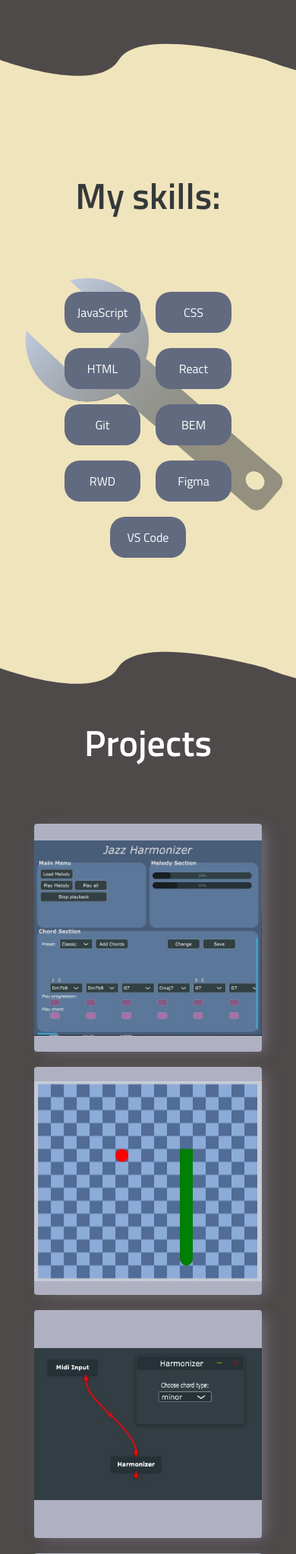
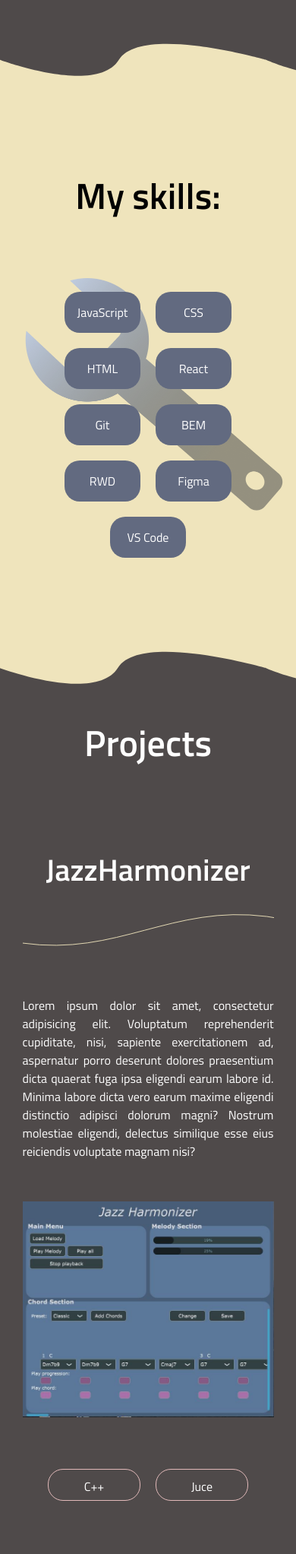
Before and after one commit to gabs505/portfolio_new_template, a PHP site: page / in a window 390 px wide. Shown: the part 843-2888 px from the top of the page at 76% size. Run offline with PHP 8.4, Linux system fonts and the light colour scheme.

Commit message:
Portfolio indcluding media queries and most animations

```diff
--- a/app.js
+++ b/app.js
@@ -1,44 +1,8 @@
+ScrollOut({
+  targets: 'h1,h2,p,div.skill, div.tool, div.gear, div.line, div.project-image,div.profile-photo, div.contact-me'
+})
 
-const projectCards=document.getElementsByClassName("project");
-let projectClass;
-let lastMouseOverEvent=false;
-
-
-const animationListener=(event)=>{
-
-    console.log(event.target)
-        if(event.target.tagName.toLowerCase()=="div"){
-            let paragraph=event.target.getElementsByTagName('p')[0]
-            let button=event.target.getElementsByTagName('button')[0];
-            paragraph.classList.replace("hidden", "animated")
-
-            button.classList.replace("hidden", "animated-button")
-
-
-        }
-
-
-
-}
-
-const deleteAnimationListener=(event)=>{
-
-        let paragraph=event.target.getElementsByTagName('p')[0]
-        let button=event.target.getElementsByTagName('button')[0]
-
-        paragraph.classList.replace("animated","hidden" )
-        button.classList.replace("animated-button","hidden" )
-
-
-
-
- }
-console.log(projectCards.length)
-for(let i=0;i<projectCards.length;i++){
-    projectCards[i].addEventListener("mouseover",(event)=>{animationListener(event);});
-    projectCards[i].addEventListener("mouseleave",(event)=>deleteAnimationListener(event));
-
-}
+var scroll = new SmoothScroll('a[href*="#"]');
 
 $(".shape-1").bind("animationend", function(){
     $(this).removeClass("shape-animation")
--- a/index.html
+++ b/index.html
@@ -22,11 +22,11 @@
         <div class="nav">
             <div class="nav-wrapper">
                 <ul>
-                    <li class="nav-item item-1">HOME</li>
-                    <li class="nav-item item-2">SKILLS</li>
-                    <li class="nav-item item-3">PROJECTS</li>
-                    <li class="nav-item item-4">ABOUT ME</li>
-                    <li class="nav-item item-5">CONTACT</li>
+                    <li class="nav-item item-1"><a data-scroll href="#home">HOME</a></li>
+                    <li class="nav-item item-2"><a data-scroll href="#skills"> SKILLS</a></li>
+                    <li class="nav-item item-3"><a data-scroll href="#projects">PROJECTS</a></li>
+                    <li class="nav-item item-4"><a data-scroll href="#about-me">ABOUT ME</a></li>
+                    <li class="nav-item item-5"><a data-scroll href="#contact">CONTACT</a></li>
                 </ul>
             </div>
 
@@ -35,7 +35,7 @@
 
 
         <!--MAIN SECTION-->
-        <div class="main-section">
+        <div class="main-section" id="home">
             <div class="hello-content">
                 <h1 class="main-section-title">Hi!</h1>
                 <h2 class="main-section-subtitle">My name is Gabriela Wieliczko.</h2>
@@ -70,7 +70,7 @@
         <div class="ending dark-grey-ending-2"></div>
 
         <!--SKILLS SECTION-->
-        <div class="skills-section">
+        <div class="skills-section" id="skills">
             <div class="skills-content">
                 <div class="skills-header">
                     <h1>My skills:</h1>
@@ -97,40 +97,112 @@
         <div class="ending grey-ending-2"></div>
 
         <!--PROJECTS SECTION-->
-        <div class="projects-section">
-            <div class="projects-content">
+        <div class="projects-section" id="projects">
+
                 <div class="projects-header">
                     <h1>Projects</h1>
                 </div>
-                <div class="projects-container">
-                    <div class="project jazz-harmonizer">
-                        <p class="project-title hidden">JazzHarmonizer</p>
-                        <button class="project-button hidden">Learn more</button>
+                <!-- JazzHarmonizer -->
+                <div class="project-container">
+                    <div class="project-title-container">
+                        <h2 class="project-title">JazzHarmonizer</h2>
+                        <div class="line"></div>
+
                     </div>
-                    <div class="project snake">
-                        <p class="project-title hidden">Snake</p>
-                        <button class="project-button hidden">Learn more</button>
+                    <div class="project">
+                        <div class="project-description">
+                            <p>
+                                Lorem ipsum dolor sit amet, consectetur adipisicing elit. Voluptatum reprehenderit cupiditate, nisi, sapiente exercitationem ad, aspernatur porro deserunt dolores praesentium dicta quaerat fuga ipsa eligendi earum labore id. Minima labore dicta vero earum maxime eligendi distinctio adipisci dolorum magni? Nostrum molestiae eligendi, delectus similique esse eius reiciendis voluptate magnam nisi?
+
+                            </p>
+                        </div>
+                        <div class="project-image jazz-harmonizer"></div>
+                        <div class="project-tools">
+                            <div class="tool">C++</div>
+                            <div class="tool">Juce</div>
+                        </div>
                     </div>
-                    <div class="project harmonizer">
-                        <p class="project-title hidden">Harmonizer</p>
-                        <button class="project-button hidden">Learn more</button>
+                </div>
+
+                <!-- FM Synthesizer -->
+                <div class="project-container">
+                    <div class="project-title-container">
+                        <h2 class="project-title">FM Synthesizer</h2>
+                        <div class="line"></div>
+
                     </div>
-                    <div class="project waveshape">
-                        <p class="project-title hidden">Waveshape Synthesizer</p>
-                        <button class="project-button hidden">Learn more</button>
+                    <div class="project">
+                        <div class="project-description fm-description">
+                            <p>
+                                FM (Frequency Modulation) synthesizer VST plugin made for studies. Enables sound shaping with two modulators (1-sine, 2-saw). Both modulation index and frequency of modulator wave can be set. Effect: from laser tag sound to huge bells, depends on what is needed.
+
+                            </p>
+                        </div>
+                        <div class="project-image fmsynth"></div>
+                        <div class="project-tools">
+
+                            <div class="tool">C++</div>
+                            <div class="tool">Juce</div>
+                        </div>
                     </div>
+                </div>
 
+                <!-- Snake -->
+                <div class="project-container">
+                    <div class="project-title-container">
+                        <h2 class="project-title">Snake</h2>
+                        <div class="line"></div>
 
+                    </div>
+                    <div class="project">
+                        <div class="project-description">
+                            <p>
+                                Simple Snake game made using JavaScript (jQuery), HTML and CSS. Object programming involved.                        </div>
+
+                            </p>
+                        <div class="project-image snake"></div>
+                        <div class="project-tools">
+                            <div class="tool">JavaScript</div>
+                            <div class="tool">CSS</div>
+                            <div class="tool">HTML</div>
+                            <div class="tool">jQuery</div>
+                        </div>
+                    </div>
+                </div>
+
+                <!-- Waveshape Synthesizer -->
+                <div class="project-container">
+                    <div class="project-title-container">
+                        <h2 class="project-title">Waveshape Synthesizer</h2>
+                        <div class="line"></div>
+
+                    </div>
+                    <div class="project">
+                        <div class="project-description">
+                            <p>
+                                Standalone application made for studies. It allows to draw on canvas shape of wave's one period, which then is assigned to one of 5 available synth voices. Each voice can be adjusted by setting pitch, pan, frequency of LFO and volume.                        </div>
+
+                            </p>
+                        <div class="project-image waveshape"></div>
+                        <div class="project-tools">
+
+                            <div class="tool">Python</div>
+                            <div class="tool">Tkinter</div>
+                        </div>
+                    </div>
                 </div>
 
 
-            </div>
+
 
         </div>
+
+
+
         <div class="ending dark-grey-ending-2"></div>
 
         <!--  ABOUT-ME SECTION-->
-        <div class="about-me-section">
+        <div class="about-me-section" id="about-me">
             <div class="about-me-container">
                 <div class="profile-photo"></div>
                 <div class="about-me-text-wrapper">
@@ -143,7 +215,7 @@
                 </div>
 
             </div>
-
+            <div class="shape-yellow"></div>
         </div>
 
 
@@ -151,7 +223,7 @@
         <div class="ending grey-ending-2"></div>
 
         <!-- CONTACT SECTION-->
-        <div class="contact-section">
+        <div class="contact-section" id="contact">
             <div class="contact-wrapper">
                 <div class="contact-me">
                     <h1 class="contact-me-header">Contact me</h1>
@@ -204,8 +276,10 @@
 
     </div>
 
-    <script
-    src="https://code.jquery.com/jquery-3.5.1.min.js"
+    <script src="https://cdn.jsdelivr.net/gh/cferdinandi/smooth-scroll@15/dist/smooth-scroll.polyfills.min.js"></script>
+    <script src="scroll-out.min.js"></script>
+
+    <script src="https://code.jquery.com/jquery-3.5.1.min.js"
     integrity="sha256-9/aliU8dGd2tb6OSsuzixeV4y/faTqgFtohetphbbj0="
     crossorigin="anonymous"></script>
     <script src="app.js"></script>
--- a/styles/animation.css
+++ b/styles/animation.css
@@ -115,6 +115,57 @@
     }
 }
 
-.gear-animation{
+
+
+h1[data-scroll="in"],h2[data-scroll="in"]{
+    opacity:1;
+    transition:all 1.5s;
+}
+
+
+
+.line[data-scroll="in"]{
+    transform:scale(1);
+    transform-origin:left;
+    transition:transform 1s;
+
+}
+
+.skill[data-scroll="in"],.tool[data-scroll="in"]{
+    transform:rotate(0);
+    transform:scale(1);
+    transition:0.7s ease-in;
+}
+
+.gear[data-scroll="in"]
+{
     animation:gearAnimation 10s infinite linear;
+    animation-delay:1.5s;
 }
+
+.project-description p[data-scroll="in"],.about-me-text-wrapper p[data-scroll="in"]{
+    top:0;
+    opacity:1;
+    transition:1s ease-in-out;
+
+}
+
+
+
+.project-image[data-scroll="in"]
+{
+    opacity:1;
+    transition:opacity 1s ease-in-out;
+}
+
+.profile-photo[data-scroll="in"]
+{
+    transform: translateX(0);
+    transition:1s cubic-bezier(0.39, 0.58, 0.57, 1);
+}
+
+
+.contact-me[data-scroll="in"]{
+    transform:scale(1);
+    transition:2s;
+}
--- a/styles/media.css
+++ b/styles/media.css
@@ -1,3 +1,14 @@
+@media only screen and (min-width:1210px){
+    .contact-wrapper{
+        width:70%;
+        justify-content: space-between;
+    }
+
+    .project{
+
+        column-gap:50px;
+    }
+}
 @media only screen and (max-width:1020px){
     .shape-1{
         width:45vw;
@@ -18,8 +29,15 @@
 
     }
 
+    .project-image{
+        background-position:top left;
+    }
     .about-me-section{
         font-size:0.8rem;
+    }
+
+    .shape-yellow{
+        right:10px;
     }
 }
 
@@ -27,6 +45,7 @@
     /* burger menu */
     .main-section{
         margin-top:0;
+        overflow:hidden;
     }
 
     .hello-content{
@@ -40,8 +59,25 @@
         display:none;
     }
 
+    .shape-top{
+        visibility: visible;
+    }
+
     .hello-content{
         color:white;
+    }
+
+    .project{
+
+        column-gap:20px;
+    }
+    .tool{
+        width:100px;
+    }
+
+    .shape-yellow{
+        width:700px;
+        top:120px;
     }
 }
 
@@ -51,9 +87,53 @@
         display:none;
     }
 
+    .project{
+        padding:50px 0;
+        /* grid-template:30% auto 20% / 1fr 1fr;
+        grid-template-areas: "text text"
+        "image image"
+        "tools tools";
+
+        column-gap:0; */
+        display:flex;
+        flex-wrap:wrap;
+
+    }
+    .project-description{
+        min-height:unset;
+    }
+    .project-image{
+        margin-top:30px;
+        background-position:center;
+        min-height:300px;
+        width:100%;
+
+    }
+
+    .project-tools{
+        width:100%;
+        padding-top:50px;
+        justify-content:center;
+
+    }
+
+    .tool{
+        box-sizing:content-box;
+        font-size:1rem;
+        height:20px;
+        padding:10px;
+    }
+
     .about-me-section{
         min-height:500px;
     }
+
+    .shape-yellow{
+        width:600px;
+        top:10vh;
+    }
+
+
 }
 
 
@@ -90,6 +170,10 @@
         flex:0 1 70vw;
         height:70vw;
     }
+
+    .shape-yellow{
+        display:none;
+    }
 }
 
 
@@ -99,9 +183,7 @@
         font-size:0.6rem;
     }
 
-    .shape-top, .shape-bottom{
-        visibility: visible;
-    }
+
     .skills-section{
         min-height:500px;
     }
@@ -124,4 +206,7 @@
 
 @media only screen and (max-width:281px){
 
+    .project-title{
+        font-size:1.5rem;
+    }
 }
--- a/styles/style.css
+++ b/styles/style.css
@@ -7,7 +7,7 @@ body{
     padding:0;
     /* font-family: 'Roboto', sans-serif; */
     font-family: 'Titillium Web', sans-serif;
-    color:#35393a;
+    color:black
 }
 
 /* MODAL */
@@ -143,10 +153,12 @@ h1{
     font-size:3em;
 
     margin:20px 0;
+    opacity:0;
 }
 h2{
     font-size:2.5em;
     margin:10px 0;
+    opacity:0;
 
 }
 
@@ -434,80 +433,125 @@ h2{
 
 }
 
-.projects-content{
-    width:90%;
-    margin:0 auto;
-}
+
 
 .projects-header{
     text-align: center;
     color:white;
 }
 
-.projects-container{
-    margin-top:60px;
-    display:flex;
-    flex-wrap:wrap;
-    justify-content: center;
+.project-container{
+    width:90%;
+    margin:0 auto;
+    color:white;
+    margin-top:100px;
+    padding:0 10px;
+}
+.project{
+    padding:100px 0;
+    box-sizing:border-box;
+    display:grid;
+    grid-template:70% auto / 40% 60%;
+    grid-template-areas: "text image"
+    "tools image";
+    margin:0 auto;
+    column-gap:20px;
+
 }
 
-.project{
-    margin:10px;
-    flex-basis:300px;
-    flex-shrink:0;
-    height:300px;
-    background-color:#AFB0C2;
-
-    box-shadow: 8px 3px 18px -5px rgba(141,138,158,0.64);
-    border-radius:.25rem;
+.project-title-container{
+    width:100%;
+    text-align:center;
     position:relative;
 }
 
-.project::before{
-    content:'';
-    width:300px;
-    height:300px;
-    position:absolute;
-    top:0;
-    left:0;
-    background-repeat:no-repeat;
-    background-size:contain;
-    background-position:center;
-    border-radius:.25rem;
+.project-title{
+    margin:0 auto;
 }
 
-.project:hover::before{
-    cursor:pointer;
+.line{
+    background-size:cover;
+    background-repeat: no-repeat;
+    background-clip: border-box;
+    background-position:center;
+    background-image: url('../img/curved_line_small.svg');
+    height:70px;
+    width:100%;
+    z-index:20;
+    transform: scale(0.5);
+
+}
+.project-description{
+    grid-area:text;
+    text-align:justify;
+    min-height:400px;
+
+}
+
+.project-description p{
+    position:relative;
+    top:-50px;
     opacity:0.2;
 }
+.fm-description{
+    margin-top:20px;
+}
 
+.project-image{
+    grid-area:image;
+    background-size:contain;
+    background-repeat:no-repeat;
+    background-position:center;
+    opacity:0;
 
-.jazz-harmonizer::before{
+}
+
+.project-tools{
+    grid-area:tools;
+    display:flex;
+    flex-wrap:wrap;
+}
+
+.tool{
+
+    width:140px;
+    height:50px;
+    padding:5px;
+    /* background-color:#626A80; */
+    border:1px solid #E2BABA;
+    border-radius:20px;
+    margin:10px;
+    text-align:center;
+    color:white;
+    font-size:1.5rem;
+    transform:rotate(45deg);
+    transform:scale(0.8);
+}
+
+.jazz-harmonizer{
 
     background-image: url('../img/jazzharmonizer.JPG');
 }
 
 
-.snake::before{
+.snake{
     background-image: url('../img/snake.JPG');
 }
 
-.harmonizer::before{
+.harmonizer{
     background-image: url('../img/harmonizer.JPG');
 }
 
-.waveshape::before{
+.waveshape{
     background-image: url('../img/waveshape.JPG');
 }
 
+.fmsynth{
+    background-image: url('../img/fm_synth.JPG');
+}
 
-.project-title{
-    color:black;
-    font-weight:bold;
-    margin:20px auto;
-    width:100px;
-    text-align:center;
-}
+
+
 
 .project-button{
     display:block;
```
Also changed, not shown: other parts of styles/style.css (+37 -17 lines), img/curved_line.svg (added), img/curved_line_small.svg (added), img/mobile_shapes_top2.png (added), img/shape-yellow.png (added), scroll-out.min.js (added).
